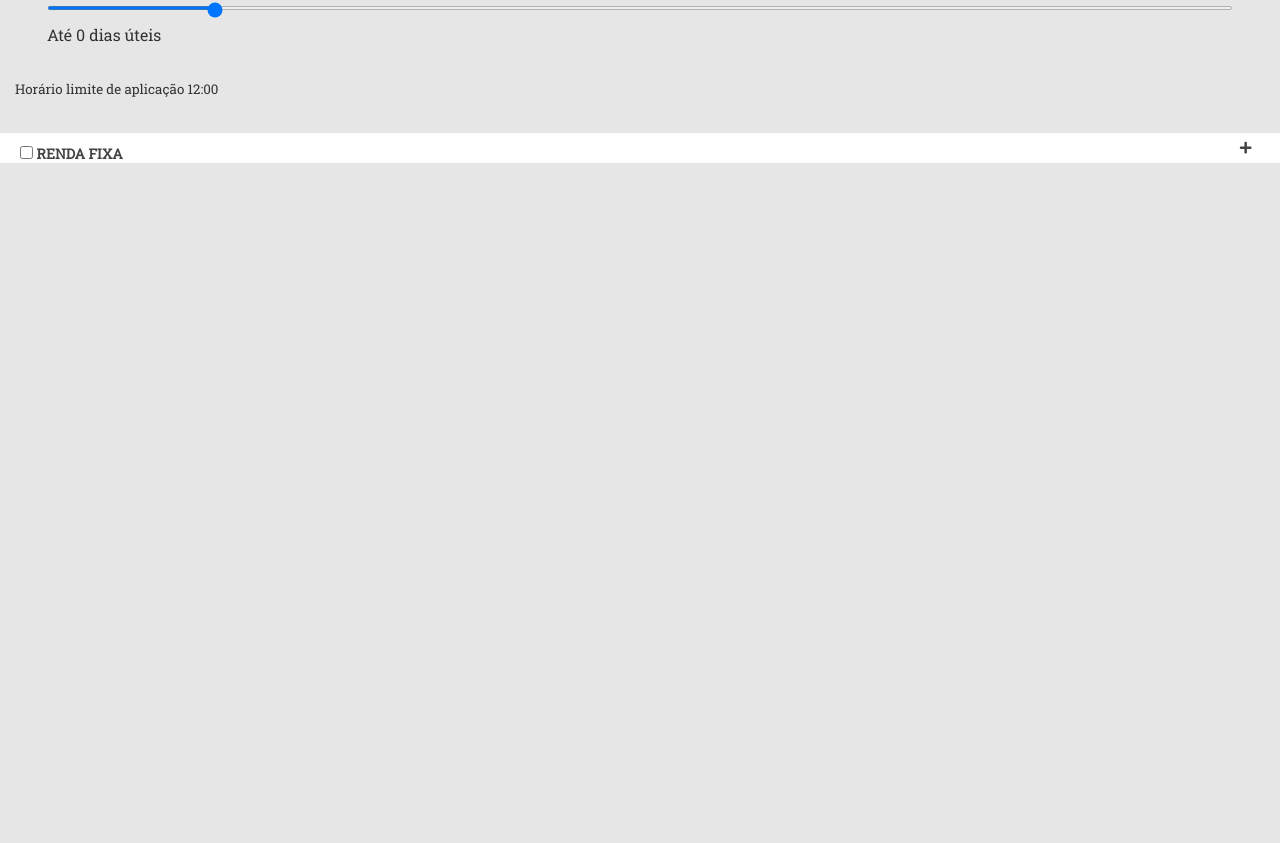
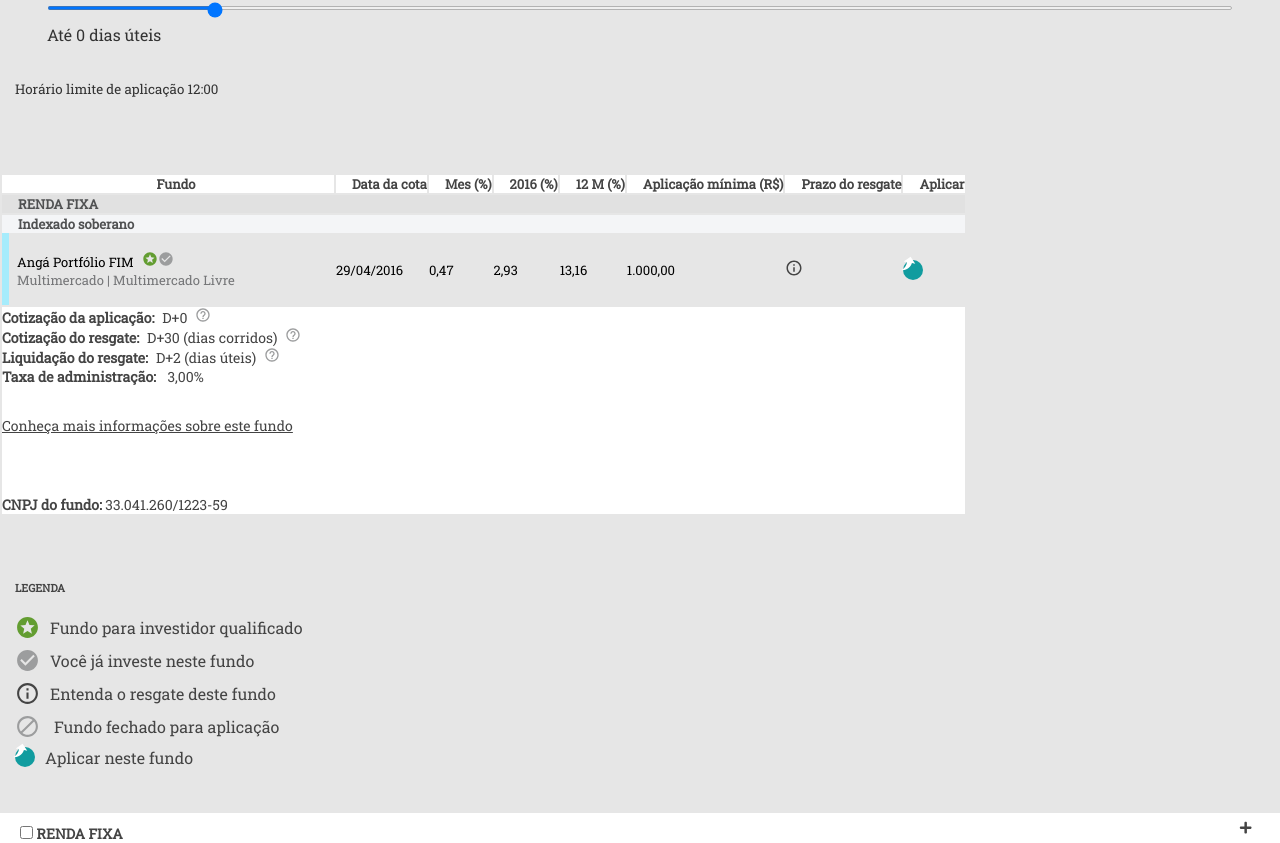
Before and after one commit to carlosstenzel/Teste_front-end, a Next.js app: page / in a window 1280 px wide. Shown: the part 796-1639 px from the top of the page. Before the commit the page ends 959 px from the top, so only its background shows below. Built offline with nearby package versions, Linux system fonts and the light colour scheme.

Commit message:
estrutura

```diff
--- a/src/components/RangerRisk/index.js
+++ b/src/components/RangerRisk/index.js
@@ -1,15 +1,12 @@
-import { useState } from 'react';
-import { Input, Label, Container } from './styles';
+import { Label, Container } from './styles';
 
 function RangerRisk({ title }) {
-  const [valueRange, setValueRange] = useState(0);
-
   return (
     <>
       <Container>
         <Label>{title}</Label>
 
-        <div clasName="rating">
+        <div className="rating">
           <div className="grid-x">
             <div className="medium-2 cell">
               <span>menor</span>
--- a/src/pages/_document.js
+++ b/src/pages/_document.js
@@ -41,7 +41,7 @@
             rel="stylesheet"
             href="https://cdn.jsdelivr.net/npm/foundation-sites@6.6.3/dist/css/foundation.min.css"
             integrity="sha256-ogmFxjqiTMnZhxCqVmcqTvjfe1Y/ec4WaRj/aQPvn+I="
-            crossorigin="anonymous"
+            crossOrigin="anonymous"
           />
         </Head>
         <body>
--- a/src/pages/index.js
+++ b/src/pages/index.js
@@ -1,3 +1,11 @@
+import {
+  MdCheckCircle,
+  MdReply,
+  MdStars,
+  MdHelpOutline,
+  MdInfoOutline,
+  MdBlock,
+} from 'react-icons/md';
 import Accordion from '../components/Accordion';
 import Ranger from '../components/Ranger';
 import RangerRisk from '../components/RangerRisk';
@@ -20,7 +28,7 @@
           <div className="medium-9 cell">
             <div className="card">
               <div className="grid-x">
-                <div className="mediun-12 cell">
+                <div className="medium-12 cell">
                   <div className="grid-x">
                     <div className=" medium-7 large-7 cell">
                       <div className="input-group search">
@@ -63,6 +71,172 @@
                 <small>Horário limite de aplicação 12:00</small>
               </p>
             </div>
+            <div className="card funds">
+              <table>
+                <thead>
+                  <tr>
+                    <th>Fundo</th>
+                    <th>Data da cota</th>
+                    <th>Mes (%)</th>
+                    <th>2016 (%)</th>
+                    <th>12 M (%)</th>
+                    <th>Aplicação mínima (R$)</th>
+                    <th>Prazo do resgate</th>
+                    <th>Aplicar</th>
+                  </tr>
+                </thead>
+                <tbody>
+                  <tr className="strategy-name">
+                    <th colspan="8">RENDA FIXA</th>
+                  </tr>
+                  <tr className="strategy-funds">
+                    <th colspan="8">Indexado soberano</th>
+                  </tr>
+                  <tr className="fund">
+                    <td className="fund-name-cell">
+                      <div className="fund-risk-cell">
+                        <div class="fund-info-risk-level-1"></div>
+                      </div>
+                      <p>
+                        Angá Portfólio FIM
+                        <span className="fund-icons">
+                          <MdStars
+                            color="#639d31"
+                            size={16}
+                            data-title="Fundo para investidor qualificado"
+                          />
+                          <MdCheckCircle
+                            color="#9c9d9e"
+                            size={16}
+                            data-title="Você já investe neste fundo."
+                          />
+                        </span>
+                        <span className="fund-type">
+                          Multimercado | Multimercado Livre
+                        </span>
+                      </p>
+                    </td>
+                    <td>29/04/2016</td>
+                    <td>0,47</td>
+                    <td>2,93</td>
+                    <td>13,16</td>
+                    <td>1.000,00</td>
+                    <td>
+                      <MdInfoOutline
+                        color="#444"
+                        size={18}
+                        data-title="Dias para conversão do resgate"
+                      />
+                    </td>
+                    <td>
+                      <button
+                        className="button small button-apply"
+                        type="button"
+                      >
+                        <MdReply size={20} />
+                      </button>
+                    </td>
+                  </tr>
+                  <tr className="fund-detail">
+                    <td colspan="9">
+                      <div className="grid-container">
+                        <div className="grid-x">
+                          <div className="medium-6 small-12 cell"></div>
+                          <div className="medium-6 small-12 cell">
+                            <ul>
+                              <li>
+                                <strong>Cotização da aplicação:</strong>
+                                D+0
+                                <a href="#">
+                                  <MdHelpOutline
+                                    color="#9c9d9e"
+                                    size={16}
+                                    data-title="Total de dias para que o valor aplicado
+                            seja convertido em cotas do fundo."
+                                  />
+                                </a>
+                              </li>
+                              <li>
+                                <strong>Cotização do resgate:</strong>
+                                D+30 (dias corridos)
+                                <a href="" class="box-info bx--left">
+                                  <MdHelpOutline
+                                    color="#9c9d9e"
+                                    size={16}
+                                    data-title="Total de dias para que as cotas do fundo
+                            sejam transformadas em valor monetário."
+                                  />
+                                </a>
+                              </li>
+                              <li>
+                                <strong>Liquidação do resgate:</strong>
+                                D+2 (dias úteis)
+                                <a href="" class="box-info bx--right">
+                                  <MdHelpOutline
+                                    color="#9c9d9e"
+                                    size={16}
+                                    data-title="Total de dias após a conversão para que o
+                            valor do resgate esteja disponível em sua
+                            Subconta Órama."
+                                  />
+                                </a>
+                              </li>
+                              <li>
+                                <strong>Taxa de administração:</strong> 3,00%
+                              </li>
+                            </ul>
+                            <p className="fund-link">
+                              <a href="#">
+                                Conheça mais informações sobre este fundo
+                              </a>
+                            </p>
+                            <p className="fund-cnpj">
+                              <strong>CNPJ do fundo:</strong> 33.041.260/1223-59
+                            </p>
+                          </div>
+                        </div>
+                      </div>
+                    </td>
+                  </tr>
+                </tbody>
+              </table>
+            </div>
+            <div className="grid-x">
+              <div className="medium-5 cell">
+                <div className="card legenda">
+                  <h6>Legenda</h6>
+
+                  <ul>
+                    <li>
+                      <MdStars color="#639d31" size={25} />
+                      Fundo para investidor qualificado
+                    </li>
+                    <li>
+                      <MdCheckCircle color="#9c9d9e" size={25} />
+                      Você já investe neste fundo
+                    </li>
+                    <li>
+                      {' '}
+                      <MdInfoOutline color="#444" size={25} />
+                      Entenda o resgate deste fundo
+                    </li>
+                    <li>
+                      <MdBlock color="#9c9d9e" size={25} /> Fundo fechado para
+                      aplicação
+                    </li>
+                    <li>
+                      <button
+                        className="button small button-apply"
+                        type="button"
+                      >
+                        <MdReply size={20} />
+                      </button>
+                      Aplicar neste fundo
+                    </li>
+                  </ul>
+                </div>
+              </div>
+            </div>
           </div>
           <div className="medium-3 cell">
             <Accordion title="<input type='checkbox' id='checkboxAll' /> <label id='checkboxAll'>RENDA FIXA</label>">
--- a/src/styles/GlobalStyles.js
+++ b/src/styles/GlobalStyles.js
@@ -10,6 +10,7 @@
    background: #e6e6e6 !important;
    color: #000;
    font-family: 'Roboto Slab', serif;
+   -moz-osx-font-smoothing: grayscale;
  }
 
  h1, h2, h3, h4, h5, h6, p {
@@ -45,4 +46,189 @@
     }
  }
 
+
+ .funds {
+   font-size: 13px;
+   padding: 40px 0px;
+
+   thead {
+     background: #fff;
+     border: none;
+     color: #444;
+
+     th {
+      padding-left: 16px !important;
+     }
+
+
+
+
+   }
+   tbody th {
+       background: #fff;
+
+     }
+     tbody tr:nth-child(2n){
+      background: #fff;
+     }
+ }
+
+.fund:hover{
+
+background: #d9f5fb;
+
+}
+
+ .strategy-name {
+
+
+
+   th {
+    background: #e1e1e1 !important;
+    text-transform: uppercase;
+    padding-left: 16px !important;
+    text-align: left;
+    color: #505152;
+   }
+
+ }
+
+ .strategy-funds {
+  th {
+    background: #f4f5f7 !important;
+    padding-left: 16px !important;
+    text-align: left;
+    color: #505152;
+   }
+ }
+
+ .fund-name-cell {
+  width: 35%;
+  padding: 16px 5px 16px 15px !important;
+  position: relative;
+
+
+  .fund-type {
+    color: #757678;
+    display: block;
+  }
+  .fund-icons {
+    margin-left: 8px;
+
+    svg {
+      cursor: pointer;
+    }
+  }
+ }
+.fund-risk-cell{
+
+  & > div {
+    bottom: 0px;
+    float: left;
+    height: calc(100% + 2px);
+    left: 0px;
+    position: absolute;
+    top: -2px;
+    width: 7px;
+  }
+
+ .fund-info-risk-level-1 {background: #a6ecfc;}
+ .fund-info-risk-level-2 {background: #68f1dd;}
+ .fund-info-risk-level-3 {background: #91ed6e;}
+ .fund-info-risk-level-4 {background: #b0f42a;}
+ .fund-info-risk-level-5 {background: #ddf40c;}
+ .fund-info-risk-level-6 {background: #faf00e;}
+ .fund-info-risk-level-7 {background: #ffdc00;}
+ .fund-info-risk-level-8 {background: #fb0;}
+ .fund-info-risk-level-9 {background: #f80;}
+ .fund-info-risk-level-10 {background: #ff5e00;}
+ .fund-info-risk-level-11 {background: #ff0600;}
+ .fund-info-risk-level-12 {background: #b51414;}
+
+
+
+
+}
+
+.button-apply {
+  background: #119c9f;
+  border: solid 2px transparent;
+  color: #fff;
+  display: block;
+
+
+  height: 20px;
+  position: relative;
+
+  width: 20px;
+  border-radius: 50% 50%;
+
+  svg {
+    transform: rotate(101deg) translateX(-1px) translateY(-1px);
+    margin-top: -10px;
+    margin-left: -10px;
+  }
+}
+
+.fund-detail{
+  padding-top: 20px;
+  color: #444;
+  font-size: 14px;
+
+  ul {
+    list-style: none;
+    margin: 0;
+
+
+  }
+
+  .fund-link {
+      margin-top: 30px;
+      text-decoration: underline;
+      margin-bottom: 60px;
+
+      a {
+        color: #444;
+      }
+    }
+
+  li {
+
+    strong{
+      margin-right: 8px;
+    }
+    a {
+      margin-left: 8px;
+    }
+  }
+}
+
+.legenda {
+  color: #444;
+  h6 {
+    text-transform: uppercase;
+    font-weight: bold;
+    margin-bottom: 20px;
+  }
+
+  ul {
+    list-style: none;
+    margin: 0;
+
+    li {
+      margin-bottom: 10px;
+
+      & > svg {
+        margin-right: 10px;
+        margin-bottom: -6px;
+      }
+
+      & > button {
+        float: left;
+        margin-right: 10px;
+      }
+   }
+  }
+}
+
 `;
```
